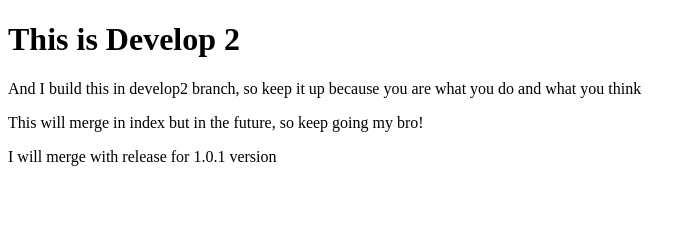
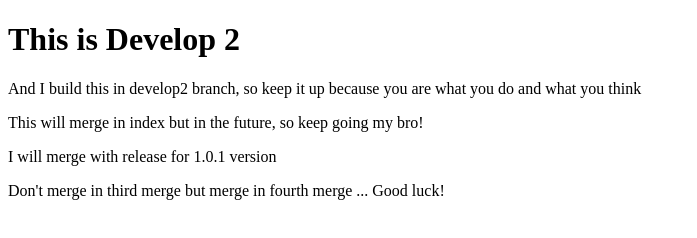
Before and after one commit to rifrifai/belajar-mandiri, a plain HTML site: page develop2.html in a window 1280 px wide. Shown: the whole page, without its empty margins (0-697 px from the left). Drawn offline with Linux system fonts and the light colour scheme.

Commit message:
edit develop2 for fourth merge

```diff
--- a/develop2.html
+++ b/develop2.html
@@ -10,5 +10,10 @@
     <p>And I build this in develop2 branch, so keep it up because you are what you do and what you think</p>
     <p>This will merge in index but in the future, so keep going my bro!</p>
     <p>I will merge with release for 1.0.1 version</p>
+
+
+    <p>Don't merge in third merge but merge in fourth merge ... Good luck!</p>
+
+    <!-- Prepare for the fourth merge -->
 </body>
 </html>
```
